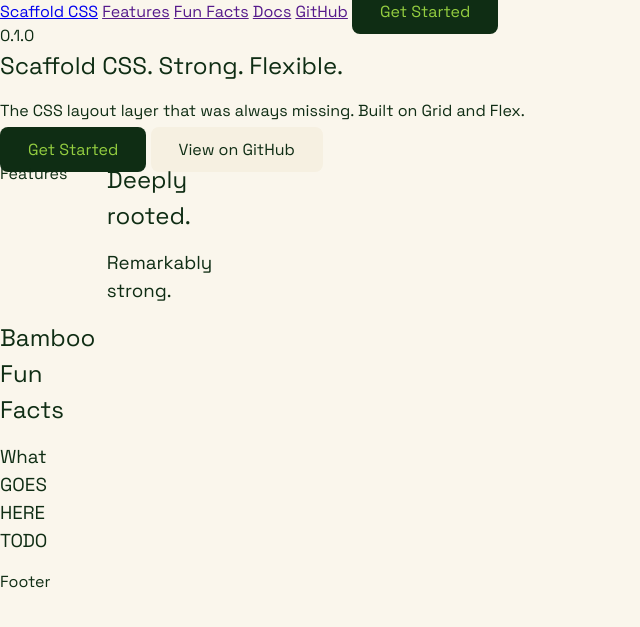
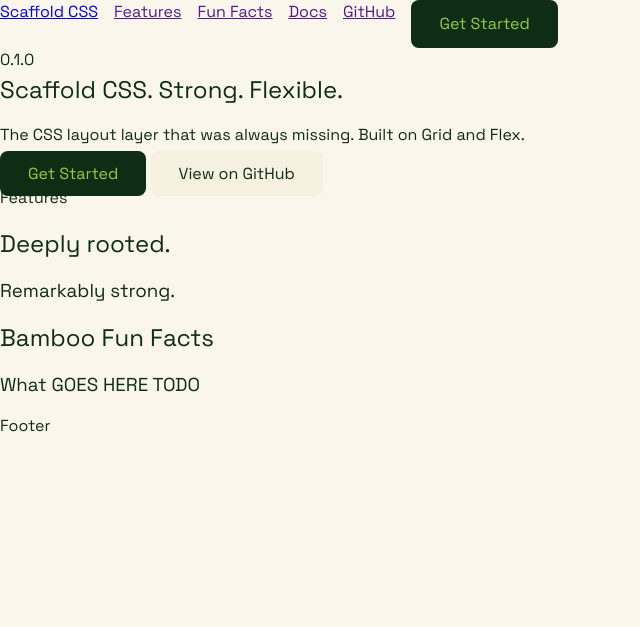
Before and after one commit to naher94/scaffoldcss, a Jekyll site: the page built from index.html, in a window 1280 px wide. Shown: the top 627 px of the page, without its empty margins (0-640 px from the left). Built offline with Jekyll 4.4.1, drawn with Linux system fonts in a browser that asks for light colours.

Commit message:
Scaffold being utilized on the home page

```diff
--- a/_includes/header.html
+++ b/_includes/header.html
@@ -1,4 +1,4 @@
-<header>
+<header class="scaffold-flex">
 
   <a href="#">Scaffold CSS</a>
   <a href="">Features</a>
--- a/index.html
+++ b/index.html
@@ -16,7 +16,7 @@
 
 <section class="scaffold-grid">
   Features
-  <div class="section-header">
+  <div class="section-header scaffold-grid-span-full">
     <h2>Deeply rooted.</h2>
     <h3>Remarkably strong.</h3>
   </div>
@@ -24,7 +24,7 @@
 </section>
 
 <section class="scaffold-grid">
-  <div class="section-header">
+  <div class="section-header scaffold-grid-span-full">
     <h2>Bamboo Fun Facts</h2>
     <h3>What GOES HERE TODO</h3>
   </div>
```
